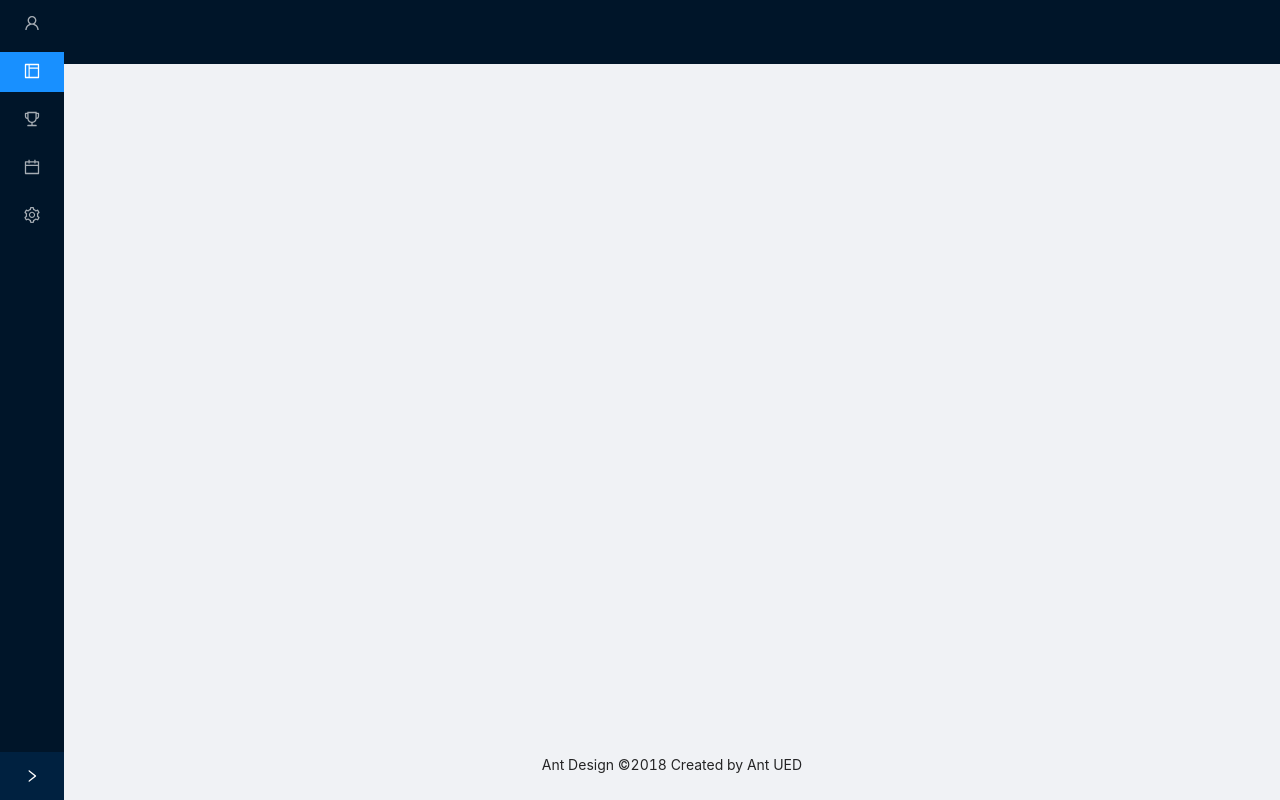
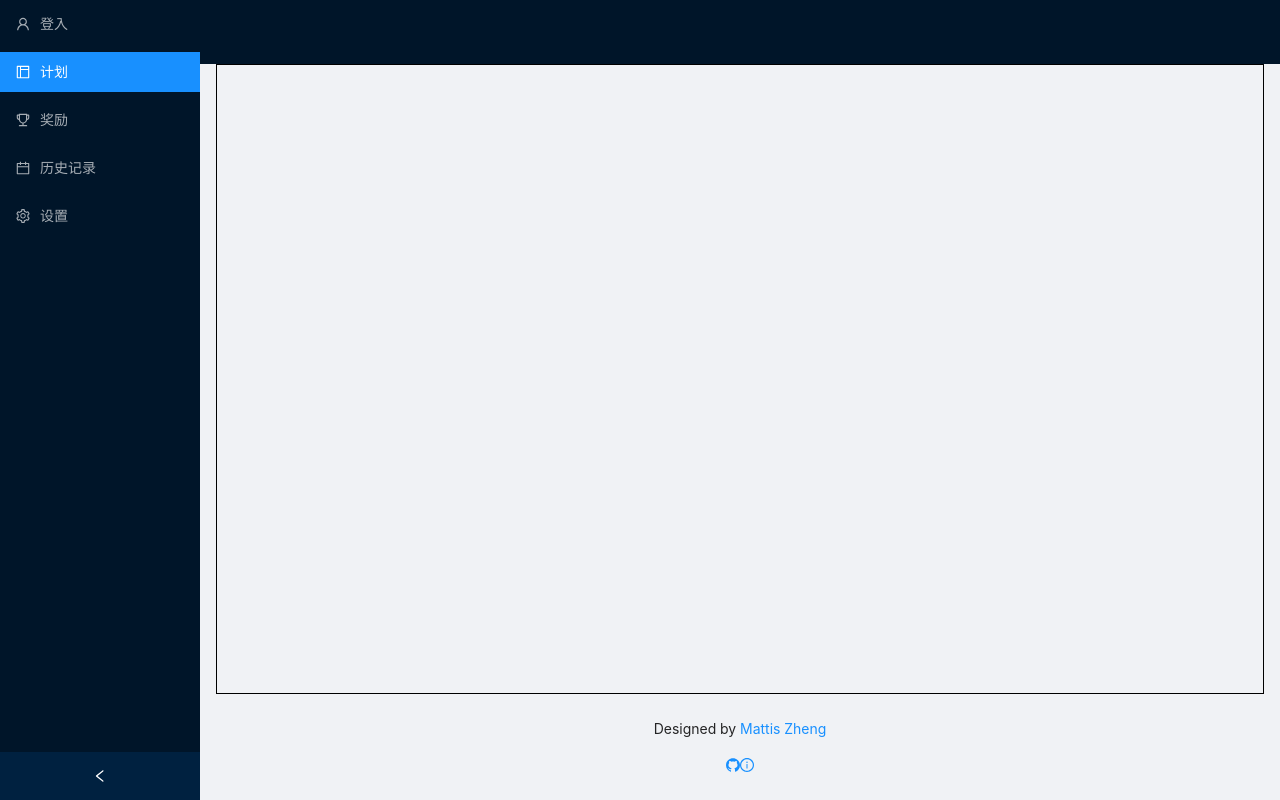
Before and after one commit to MattisZheng/sisyphus_stone, a React (Vite) app: page / in a window 1280 px wide. Built offline with nearby package versions, Linux system fonts and the light colour scheme.

Commit message:
update FooterContent.jsx

```diff
--- a/src/App.jsx
+++ b/src/App.jsx
@@ -1,6 +1,7 @@
-import { LayoutOutlined, TrophyOutlined, UserOutlined, TableOutlined, SettingOutlined, CalendarOutlined } from "@ant-design/icons";
+import { LayoutOutlined, TrophyOutlined, UserOutlined, SettingOutlined, CalendarOutlined } from "@ant-design/icons";
 import { Layout, Menu } from "antd";
 import React, { useState } from "react";
+import FooterContent from "./components/FooterContent";
 const { Header, Content, Footer, Sider } = Layout;
 
 function getItem(label, key, icon, children) {
@@ -22,7 +23,7 @@ const items = [
 ];
 
 function App() {
-  const [collapsed, setCollapsed] = useState(true);
+  const [collapsed, setCollapsed] = useState(false);
   return (
     <Layout
       style={{
@@ -42,6 +43,7 @@ function App() {
         <Content
           style={{
             margin: "0 16px",
+            border: "1px solid black",
           }}
         ></Content>
         <Footer
@@ -49,7 +51,7 @@ function App() {
             textAlign: "center",
           }}
         >
-          Ant Design ©2018 Created by Ant UED
+          <FooterContent />
         </Footer>
       </Layout>
     </Layout>
--- /dev/null
+++ b/src/components/FooterContent.jsx
@@ -0,0 +1,21 @@
+import { GithubOutlined, InfoCircleOutlined } from "@ant-design/icons";
+const FooterContent = () => {
+  // copyright
+  // external links
+
+  return (
+    <footer>
+      <p>
+        Designed by <a href="https://mattiszheng.com">Mattis Zheng</a>
+      </p>
+      <a href="https://github.com/mattiszheng">
+        <GithubOutlined />
+      </a>
+      <a href="">
+        <InfoCircleOutlined />
+      </a>
+    </footer>
+  );
+};
+
+export default FooterContent;
```
Also changed, not shown: src/components/Footer.jsx (deleted, +0 -18 lines).
